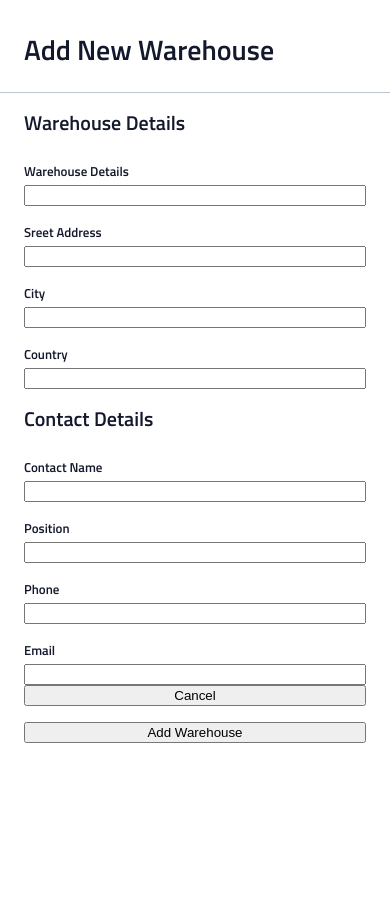
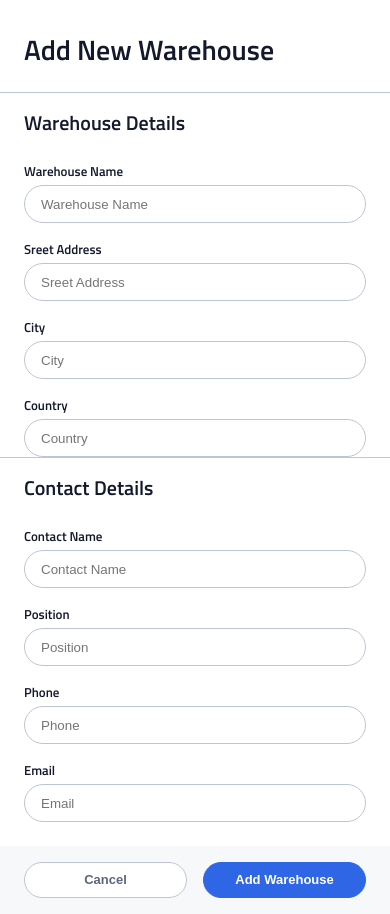
Before and after one commit to shanni6/instock-whistler, a React (Vite) app: page /warehouses in a window 390 px wide. Before the commit the page ends 844 px from the top, so only its background shows below. Built offline with nearby package versions, Linux system fonts and the light colour scheme.

Commit message:
navpreet-o23w-17: create and style mobile version

```diff
--- a/src/components/AddNewWarehouse/AddNewWarehouse.jsx
+++ b/src/components/AddNewWarehouse/AddNewWarehouse.jsx
@@ -10,16 +10,21 @@ function AddNewWarehouse() {
         >
           {field.labelText}
         </label>
-        <input id={field.inputId} type={field.inputType} />
+        <input
+          className="add-new-warehouse-form__input"
+          id={field.inputId}
+          placeholder={field.labelText}
+          type={field.inputType}
+        />
       </div>
     ));
   };
 
   const warehouseDetails = [
     {
-      inputId: "warehouse-details",
+      inputId: "warehouse-name",
       inputType: "text",
-      labelText: "Warehouse Details",
+      labelText: "Warehouse Name",
     },
     {
       inputId: "street-address",
@@ -72,15 +77,23 @@ function AddNewWarehouse() {
           {getFormFields(warehouseDetails)}
         </div>
 
-        <div className="add-new-warehouse-form__section">
+        <div className="add-new-warehouse-form__section add-new-warehouse-form__section--contact-details">
           <h2 className="add-new-warehouse-form__header">Contact Details</h2>
 
           {getFormFields(contactDetails)}
         </div>
 
-        <div className="add-new-warehouse-form__section">
-          <input type="button" value="Cancel" />
-          <input type="submit" value="Add Warehouse" />
+        <div className="add-new-warehouse-form__section add-new-warehouse-form__section--buttons">
+          <input
+            className="add-new-warehouse-form__button add-new-warehouse-form__button--secondary"
+            type="button"
+            value="Cancel"
+          />
+          <input
+            className="add-new-warehouse-form__button add-new-warehouse-form__button--primary"
+            type="submit"
+            value="Add Warehouse"
+          />
         </div>
       </form>
     </section>
--- a/src/components/AddNewWarehouse/AddNewWarehouse.scss
+++ b/src/components/AddNewWarehouse/AddNewWarehouse.scss
@@ -17,6 +17,18 @@
     flex-direction: column;
     gap: $padding-3;
     padding: 0 $padding-4;
+
+    &--contact-details {
+      border-top: $secondary-cloud 1px solid;
+      padding-bottom: $padding-4;
+    }
+
+    &--buttons {
+      background-color: $background-light-gray;
+      flex-direction: row;
+      padding-bottom: $padding-3;
+      padding-top: $padding-3;
+    }
   }
 
   &__header {
@@ -34,4 +46,50 @@
   &__label {
     @extend .label;
   }
+
+  &__input {
+    border: $secondary-cloud 0.0625rem solid;
+    border-radius: 1.25rem;
+    height: 2.25rem;
+    padding: 0 $padding-3;
+
+    &:focus {
+      border-color: $primary-instock-indigo;
+    }
+  }
+
+  &__button {
+    @extend .button;
+
+    border-radius: 1.25rem;
+    border-style: solid;
+    border-width: 0.0625rem;
+    cursor: pointer;
+    flex-grow: 1;
+    height: 2.25rem;
+    padding: 0 $padding-3;
+    width: 100%;
+
+    &--secondary {
+      background-color: $primary-white;
+      border-color: $secondary-cloud;
+      color: $secondary-slate;
+
+      &:hover {
+        border-color: $primary-instock-indigo;
+        color: $primary-instock-indigo;
+      }
+    }
+
+    &--primary {
+      background-color: $primary-instock-indigo;
+      border-color: $primary-instock-indigo;
+      color: $primary-white;
+
+      &:hover {
+        background-color: $primary-instock-black;
+        border-color: $primary-instock-black;
+      }
+    }
+  }
 }
--- a/src/styles/partials/_reset.scss
+++ b/src/styles/partials/_reset.scss
@@ -3,3 +3,7 @@ h1,
 h2 {
   margin: 0;
 }
+
+input {
+  outline: 0;
+}
```
